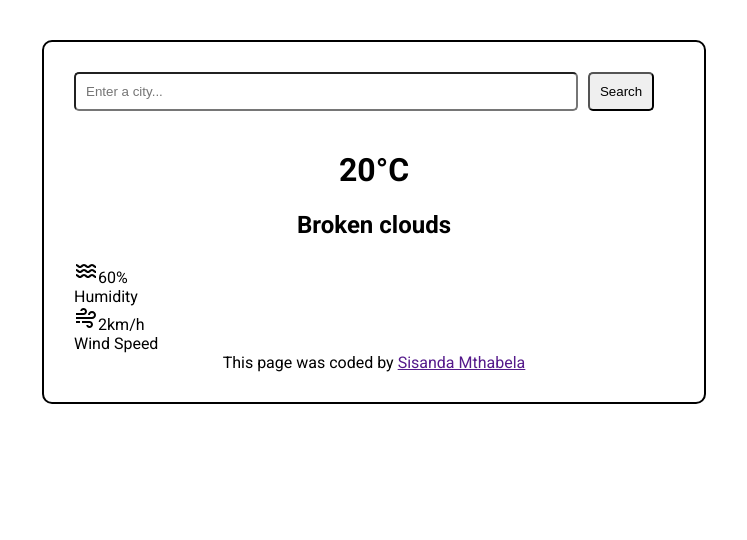
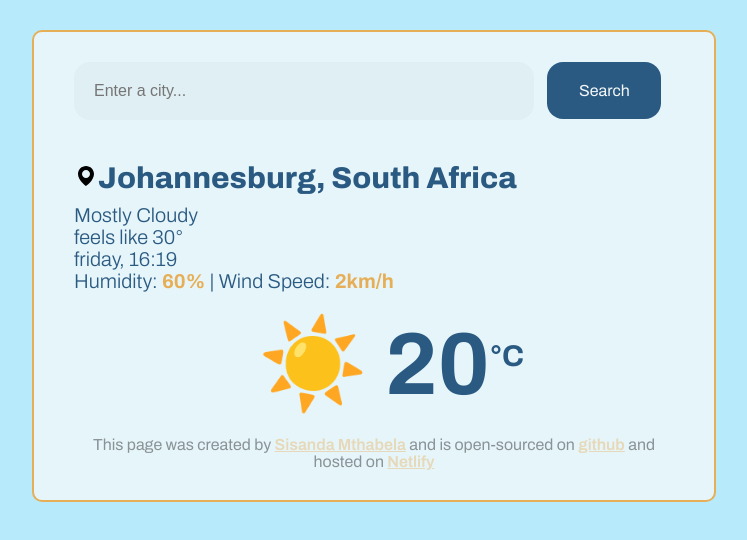
Before and after one commit to sisandamthabela/weather-app-week7, a plain HTML site: page index.html in a window 1280 px wide. Shown: the whole page, without its empty margins (266-1013 px from the left). Drawn offline with Linux system fonts and the light colour scheme.

Commit message:
added html and css

```diff
--- a/index.html
+++ b/index.html
@@ -6,9 +6,10 @@
     <link rel="preconnect" href="https://fonts.googleapis.com" />
     <link rel="preconnect" href="https://fonts.gstatic.com" crossorigin />
     <link
-      href="https://fonts.googleapis.com/css2?family=Roboto:ital,wght@0,100;0,300;0,400;0,500;0,700;0,900;1,100;1,300;1,400;1,500;1,700;1,900&display=swap"
+      href="https://fonts.googleapis.com/css2?family=Archivo:ital,wght@0,100..900;1,100..900&family=Roboto:ital,wght@0,100;0,300;0,400;0,500;0,700;0,900;1,100;1,300;1,400;1,500;1,700;1,900&display=swap"
       rel="stylesheet"
     />
+
     <link rel="stylesheet" href="src/styles.css" />
     <title>Weather App</title>
   </head>
@@ -28,25 +29,29 @@
 
       <main>
         <img src="" alt="" />
-        <h1>20°C</h1>
-        <h2>Broken clouds</h2>
-        <div class="condition">
-          <div>
-            <span
-              ><img src="images/bx-water.svg" alt="" />60% <br />
-              Humidity</span
-            >
-          </div>
-          <div>
-            <span
-              ><img src="images/bx-wind.svg" alt="" />2km/h <br />
-              Wind Speed</span
-            >
-          </div>
-        </div>
+
+        <h2 class="current-location">
+          <img src="images/bxs-map.svg" alt="" />Johannesburg, South Africa
+        </h2>
+        <h2 class="description">Mostly Cloudy</h2>
+
+        <p>
+          feels like 30° <br />
+          friday, 16:19
+        </p>
+        <p class="description">
+          Humidity: <strong>60%</strong> | Wind Speed: <strong>2km/h</strong>
+        </p>
+        <h1 class="current-temp">
+          <span class="icon">☀️</span> 20<span class="unit">°C</span>
+        </h1>
       </main>
 
-      <footer>This page was coded by <a href="">Sisanda Mthabela</a></footer>
+      <footer>
+        This page was created by <a href="">Sisanda Mthabela</a> and is
+        open-sourced on <a href="">github</a> and hosted on
+        <a href="">Netlify</a>
+      </footer>
     </div>
     <script src="src/index.js"></script>
   </body>
--- a/src/styles.css
+++ b/src/styles.css
@@ -1,37 +1,102 @@
+body {
+  background-color: #b7eafb;
+  font-family: "Archivo", sans-serif;
+}
+strong {
+  color: #e6af57;
+}
+footer {
+  text-align: center;
+  opacity: 0.4;
+}
+a {
+  color: #e6af57;
+  font-weight: 600;
+}
+a:hover {
+  text-decoration: none;
+}
 .search-input {
-  width: 80%;
-  padding: 10px;
-  border-radius: 5px;
+  width: 70%;
+  padding: 20px;
+  background-color: #e0eff4;
+  border: none;
+  border-radius: 16px;
+  font-size: 16px;
+  color: #2a5a82;
 }
 
 .search-button {
-  padding: 10px;
-  margin-left: 6px;
-  border-radius: 5px;
+  width: 19%;
+  padding: 20px;
+  border: none;
+  border-radius: 16px;
+  background-color: #2a5a82;
+  margin-left: 10px;
+  font-size: 16px;
+  color: #f4f7f8;
+  font-family: "Archivo", sans-serif;
+}
+.search-button:hover {
+  opacity: 0.7;
 }
 
-h1,
-h2 {
+.current-temp {
+  font-size: 88px;
+  margin: 20px 0;
+  color: #2a5a82;
   text-align: center;
 }
-
-body {
-  background-image: url("images/background.jpg");
-  background-size: cover;
-  background-repeat: no-repeat;
-  background-position: center center;
-  font-family: "Roboto", sans-serif;
+.unit {
+  font-size: 30px;
+  margin: 0;
+  position: fixed;
+  top: 340px;
+}
+.current-location {
+  font-size: 30px;
+  font-weight: 800;
+  color: #2a5a82;
+  margin-bottom: 10px;
 }
 
-footer {
+.description,
+p {
+  font-size: 20px;
+  color: #2a5a82;
+  font-weight: 300;
+  margin: 0 auto;
+}
+.description {
+  margin: 0;
+}
+
+.condition {
+  display: flex;
+  justify-content: center;
+  margin: 20px;
+  font-size: 20px;
+  color: #2a5a82;
+}
+.humidity,
+.wind {
+  border: 2px solid #e6af57;
+  border-radius: 10px;
+
+  padding: 10px 30px;
   text-align: center;
+  max-width: 50%;
+}
+
+.icon {
 }
 
 .container {
+  display: block;
+  margin: 30px auto;
+  padding: 30px 40px;
   max-width: 600px;
-  display: block;
-  margin: 40px auto;
-  border: 2px solid black;
+  background-color: #e6f5fa;
+  border: 2px solid #e6af57;
   border-radius: 10px;
-  padding: 30px;
 }
```
Also changed, not shown: images/bxs-map.svg (added), images/search.png (added), 2 other files.
